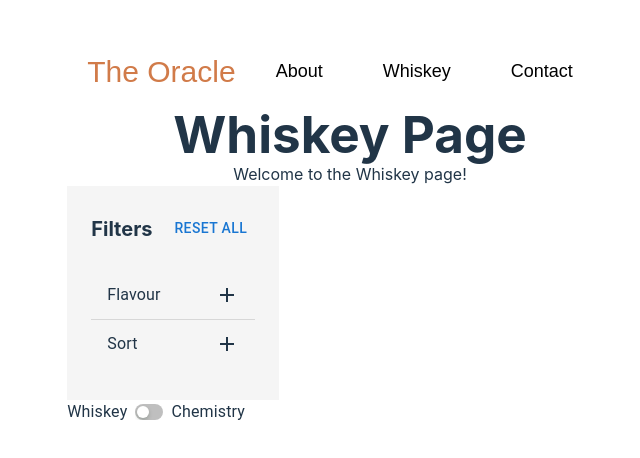
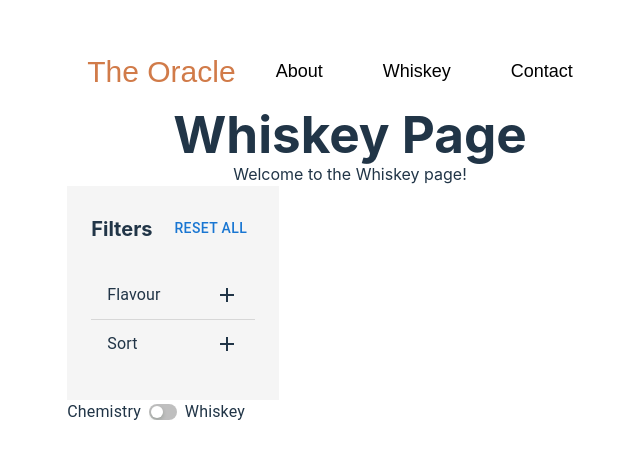
Before and after one commit to RAYMUNDOOOO/savior-iq, a React (Vite) app: page /whiskey in a window 1280 px wide. Shown: the part 170-628 px from the top of the page, without its empty margins (290-930 px from the left). Built offline with nearby package versions, Linux system fonts and the light colour scheme.

Commit message:
toggle change state working!!
- had to flip chemistry and whiskey
- changes state type in whiskey (bugfix)

```diff
--- a/src/components/Toggle.jsx
+++ b/src/components/Toggle.jsx
@@ -50,7 +50,7 @@ const AntSwitch = styled(Switch)(({ theme }) => ({
   },
 }));
 
-export default function Toggle() {
+export default function Toggle({ change }) {
   const [state, setState] = React.useState({
     whiskey: false,
   });
@@ -61,6 +61,7 @@ export default function Toggle() {
       ...prevState,
       whiskey: !prevState.whiskey,
     }));
+    change({ whiskey: !state.whiskey });
   };
 
   React.useEffect(() => {
@@ -70,7 +71,7 @@ export default function Toggle() {
   return (
     <FormGroup>
       <Stack direction="row" spacing={1} alignItems="center">
-        <Typography>Whiskey</Typography>
+        <Typography>Chemistry</Typography>
         <AntSwitch
           defaultChecked
           inputProps={{ "aria-label": "ant design" }}
@@ -78,7 +79,7 @@ export default function Toggle() {
           onChange={handleChange}
           name="whiskey"
         />
-        <Typography>Chemistry</Typography>
+        <Typography>Whiskey</Typography>
       </Stack>
     </FormGroup>
   );
--- a/src/pages/Whiskey.jsx
+++ b/src/pages/Whiskey.jsx
@@ -4,22 +4,35 @@ import SideFilter from "../components/SideFilter";
 import Toggle from "../components/Toggle";
 
 function Whiskey() {
-  const [state, setState] = React.useState({
+  let [state, setState] = React.useState({
     type: false, // Initially set to false
   });
 
-  const handleChange = () => {
-    // Toggle the value of whiskey
+  // const handleChange = () => {
+  //   // Toggle the value of whiskey
+  //   setState((prevState) => ({
+  //     ...prevState,
+  //     type: !prevState.type,
+  //   }));
+  // };
+
+  // function handleChange() {
+  //   setState(!type);
+  // }
+
+  const handleChange = (newValue) => {
+    console.log("Whiskey state in whiskey:", state.type);
+    const newType = newValue.whiskey ? true : false;
     setState((prevState) => ({
       ...prevState,
-      type: !prevState.type,
+      type: newType,
     }));
   };
 
   // When the state changes, log the updated value of whiskey
   React.useEffect(() => {
     console.log("Whiskey state in whiskey:", state.type);
-  }, [state.whiskey]);
+  }, [state.type]);
 
   return (
     <div>
@@ -27,8 +40,8 @@ function Whiskey() {
       <h1>Whiskey Page</h1>
       <p>Welcome to the Whiskey page!</p>
       <div style={{ textAlign: "left" }}>
-        <SideFilter text={state.whiskey ? "whiskey" : "chemistry"} />
-        <Toggle onChange={handleChange} />
+        <SideFilter text={state.type ? "whiskey" : "chemistry"} />
+        <Toggle change={handleChange} />
       </div>
     </div>
   );
```
